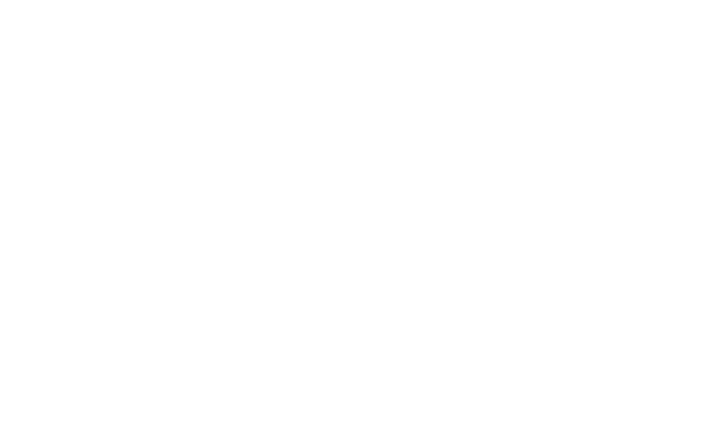
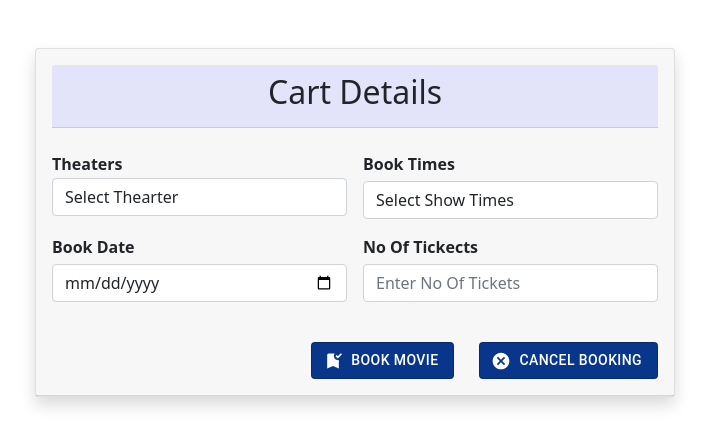
Before and after one commit to IT20117696/DS_Assignment, a React (Create React App) app in the folder Frontend/: page /bookMovie/add in a window 1280 px wide. Shown: the top 446 px of the page, without its empty margins (285-994 px from the left). Built offline with nearby package versions, Linux system fonts and the light colour scheme.

Commit message:
book movie backend and frontend

```diff
--- a/Frontend/src/App.js
+++ b/Frontend/src/App.js
@@ -8,7 +8,7 @@
 import AddMovie from './components/AddMovie';
 import EditMovie from './components/EditMovie';
 import MovieDisplay from './components/moviedisplay';
-import AddToCart from './components/AddToCart';
+import BookMovie from './components/BookMovie';
 
 
 function App(){
@@ -24,7 +24,7 @@
                 <Route path = "/movie/display" component={GetMovieDetails}/>
                 <Route path = "/specific/:movieID" component={SpecificMovie}/>
                 <Route path = "/update/:movieID" component={EditMovie}/>
-                <Route path = "/addtocart" component={AddToCart}/>
+                <Route path = "/bookMovie/add" component={BookMovie}/>
 
                 </div>
             </Switch>
--- a/Frontend/src/components/AddMovie.js
+++ b/Frontend/src/components/AddMovie.js
@@ -47,7 +47,7 @@
   render() {
     return (
       <div align="center">
-
+         <br/> <br/>
          <div className="card shadow mb-8 w-50" style={{background: "#FFFFFF"}}>
          <div className="card-header py-3">
           <div class="card-header" style={{background: "#E3E4FA"}}><h2>Add New Movies</h2></div>
--- a/Frontend/src/components/BookMovie.js
+++ b/Frontend/src/components/BookMovie.js
@@ -0,0 +1,132 @@
+import React, { Component } from 'react';
+import axios from 'axios';
+import Button from "@material-ui/core/Button";
+import BookmarkAddedIcon from '@mui/icons-material/BookmarkAdded';
+import CancelIcon from '@mui/icons-material/Cancel';
+
+export default class BookMovie extends Component {
+    constructor(props){
+        super(props);
+        this.state = {
+            theater:"",
+            timeSlot:"",
+            bookingDate:"",
+            noOfTickects:"",
+            // totalAmount:"",
+   }
+}
+handleInputChange = (e)=>{
+    const{name,value} = e.target;
+    this.setState({
+      ...this.state,
+      [name]:value
+    });
+  }
+  onSubmit = (e)=>{
+    e.preventDefault();
+    const{theater,timeSlot,bookingDate,noOfTickects} = this.state;
+    const data = {
+        theater:theater,
+        timeSlot:timeSlot,
+        bookingDate:bookingDate,
+        noOfTickects:noOfTickects,
+        // totalAmount:totalAmount
+    }
+    console.log(data);
+    axios.post("http://localhost:8070/api/bookMovie/add",data).then((res)=>{
+        if(res.data.success){
+            window.location.href = '/';
+            this.setState({
+            theater:"",
+            timeSlot:"",
+            bookingDate:"",
+            noOfTickects:"",
+            // totalAmount:"",
+          });
+        }
+      });
+    }
+
+    render() {
+    return (
+      <div align="center">
+         <br/> <br/>
+         <div className="card shadow mb-8 w-50" style={{background: "#FFFFFF"}}>
+           <div className="card-header py-3">
+            <div class="card-header" style={{background: "#E3E4FA"}}><h2>Cart Details</h2></div>
+              <br/>
+
+          <form className="row g-3" >
+
+          <div className="col-md-6">
+            <div align="left">
+             <label style={{marginBottom:'2px'}} className="form-label"  Required="required"><b> Theaters </b></label></div>
+             <select className="form-control" name="theater"  value={this.state.theater}
+              onChange={this.handleInputChange} maxLength ="1000" required >
+                 <option value="">Select Thearter</option>
+                 <option value="SkyLights 3D Cinema">SkyLights 3D Cinema</option>
+                 <option value="Liberty By Scope Cinemas">Liberty By Scope Cinemas</option>
+                 <option value="Eros Cinema">Eros Cinema</option>
+                 <option value="Majestic Cineplex">Majestic Cineplex</option>
+                 <option value="Cine City">Cine City</option>
+                 <option value="PVR Cinemas">PVR Cinemas</option>
+                 <option value="Scope Cinemas - CCC">Scope Cinemas - CCC</option>
+                 <option value="Ricky Cinema">Ricky Cinema</option>
+                 <option value="Savoy Premiere (Roxy)">Savoy Premiere (Roxy)</option>
+             </select>
+            </div>
+
+            <div className="col-md-6">
+            <div align="left">
+             <label style={{marginBottom:'5px'}} className="form-label"  Required="required"><b>Book Times</b> </label></div>
+             <select className="form-control" name="timeSlot"  value={this.state.timeSlot}
+              onChange={this.handleInputChange} maxLength ="1000" required >
+                 <option value="">Select Show Times</option>
+                 <option value="10.30 A.M - 1.00 P.M">10.30 A.M - 1.00 P.M</option>
+                 <option value="2.00 P.M - 4.30 P.M">2.00 P.M - 4.30 P.M</option>
+                 <option value="5.00 P.M - 7.30 P.M">5.00 P.M - 7.30 P.M</option>
+                 <option value="8.00 P.M - 10.30 P.M">8.00 P.M - 10.30 P.M</option>
+             </select>
+            </div>
+
+            <div className="col-md-6">
+            <div align="left">
+            <label style={{marginBottom:'5px'}} className="form-label"  Required="required"><b>Book Date</b></label></div>
+            <input type="date" className="form-control" name="bookingDate" placeholder="Select Booking Date" Required = "required"
+              value={this.state.bookingDate}
+              onChange={this.handleInputChange} />
+            </div>
+
+            <div className="col-md-6">
+            <div align="left">
+             <label style={{marginBottom:'5px'}} className="form-label"><b>No Of Tickects</b> </label></div>
+             <input type="number" className="form-control" name="noOfTickects" placeholder="Enter No Of Tickets" Required = "required"
+              value={this.state.noOfTickects }
+              onChange={this.handleInputChange} /><br/>
+            </div>
+
+            <div align="right">
+            <Button
+                 onClick={this.onSubmit}
+                  style={{ color:"white", background:"#08368b"}}
+                  variant="outlined"
+                  startIcon={<BookmarkAddedIcon />}
+                >
+                Book Movie
+              </Button> &nbsp;&nbsp; &nbsp;&nbsp;
+              <Button
+                  href='/'
+                  style={{ color:"white", background:"#08368b" }}
+                  variant="outlined"
+                  startIcon={<CancelIcon />}
+                >
+                 Cancel Booking
+              </Button>  </div>
+
+               </form>
+            </div>
+           </div>
+         </div>
+    )
+  }
+}
--- a/Frontend/src/components/SpecificMovie.js
+++ b/Frontend/src/components/SpecificMovie.js
@@ -45,7 +45,7 @@
              <br/><br/>
 
              <Button
-               href='/addtocart'
+               href='/bookmovie/add'
                   style={{ color:"white", background:"#08368b" }}
                   variant="outlined"
                   startIcon={<BookmarkAddedIcon />}
--- a/Frontend/src/components/moviedisplay.js
+++ b/Frontend/src/components/moviedisplay.js
@@ -36,7 +36,7 @@
     return setCurrentPage(pageNumber)
  }
  return(
-    <div style={{ backgroundImage: 'url(https://i.pinimg.com/736x/8b/9a/ab/8b9aabc3524870c8821d00aa1190f858.jpg)', height: "1000px" }} >
+    <div style={{ backgroundColor:"#0C090A" ,height:"1000px"}} >
     <div className="container" align="center">
      <br/><br/>
      <div className="row" style={{ paddingTop: 15 }}>
```
Also changed, not shown: Frontend/src/components/AddToCart.js (deleted), 2 other files (tests, documents, lock files or other folders).
